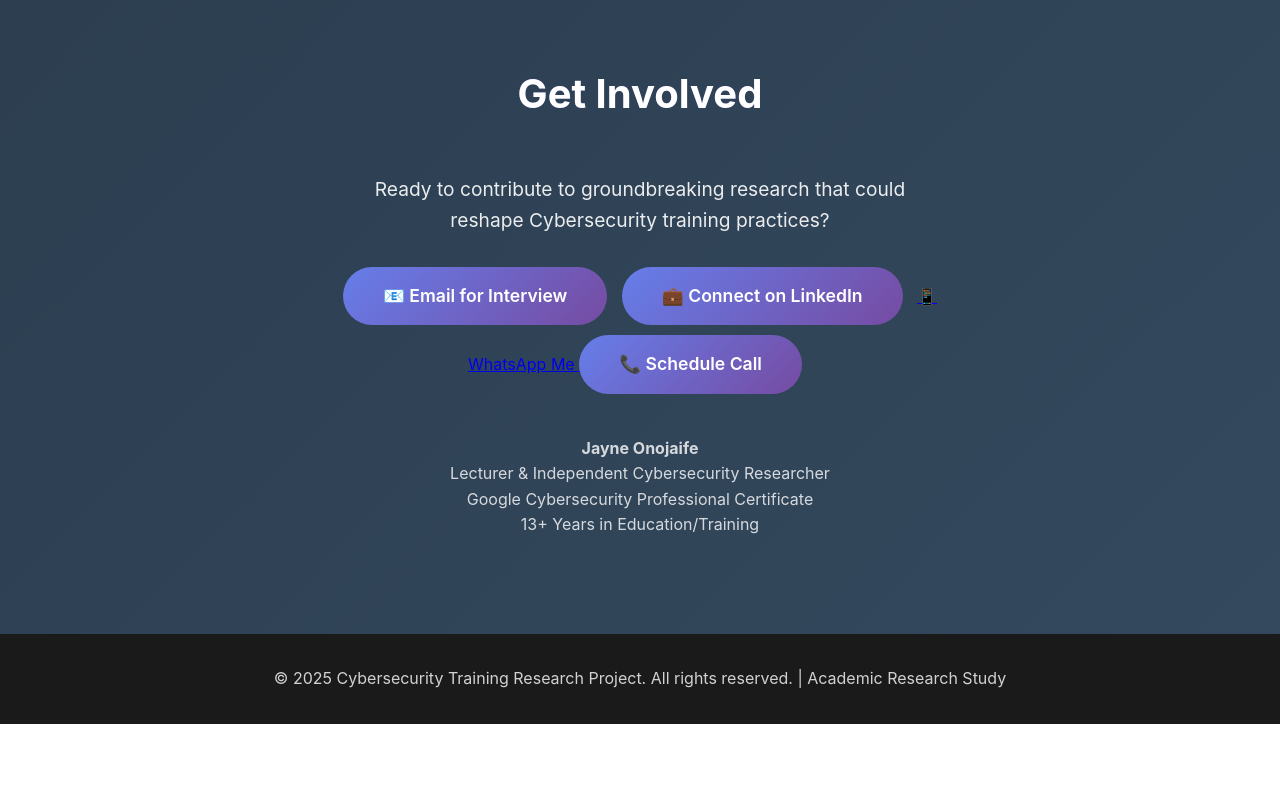
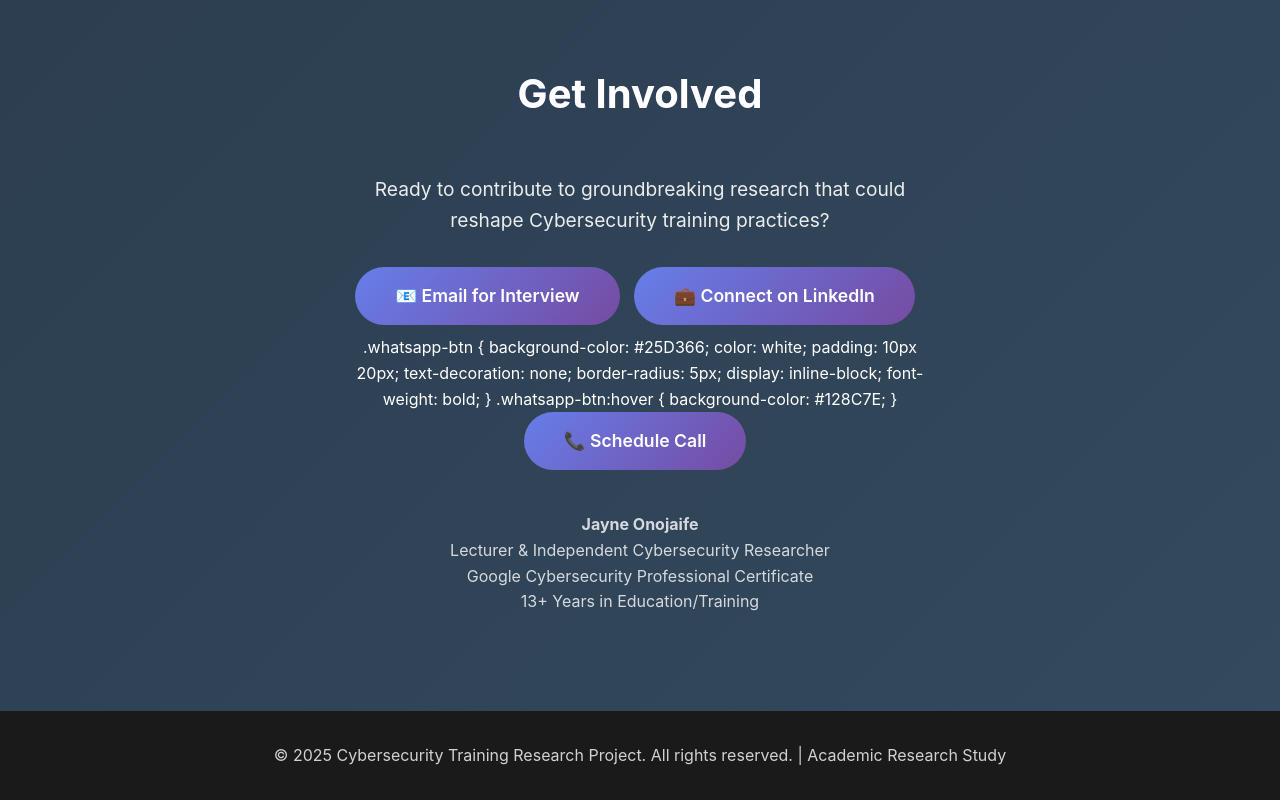
Before and after one commit to JayneOnojaife/research-site, a plain HTML site: page index.html in a window 1280 px wide. Shown: the part 3500-4300 px from the top of the page. Before the commit the page ends 4224 px from the top, so only its background shows below. Drawn offline with Linux system fonts and the light colour scheme.

Commit message:
Update index.html

```diff
--- a/index.html
+++ b/index.html
@@ -556,9 +556,19 @@
                 <a href="www.linkedin.com/in/jayneonojaife
 
 " class="contact-button">💼 Connect on LinkedIn</a>
-                <a href="https://wa.me/+2348032987424" target="_blank" class="whatsapp-btn">
-  📱 WhatsApp Me
-</a><a href="tel:+2348032987424" class="contact-button">📞 Schedule Call</a>
+                .whatsapp-btn {
+  background-color: #25D366;
+  color: white;
+  padding: 10px 20px;
+  text-decoration: none;
+  border-radius: 5px;
+  display: inline-block;
+  font-weight: bold;
+}
+
+.whatsapp-btn:hover {
+  background-color: #128C7E;
+} <a href="tel:+2348032987424" class="contact-button">📞 Schedule Call</a>
 
                 <p style="margin-top: 2rem; font-size: 1rem; opacity: 0.8;">
                     <strong> Jayne Onojaife </strong><br>
```
